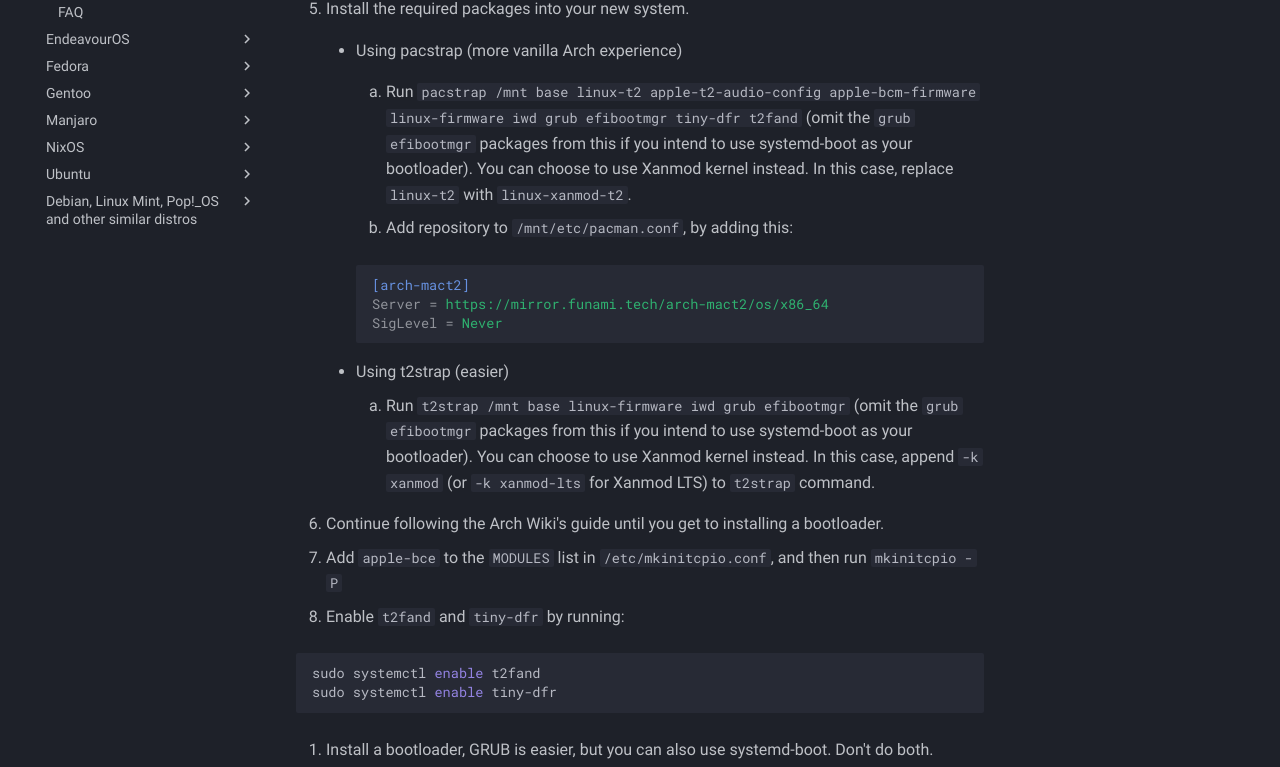
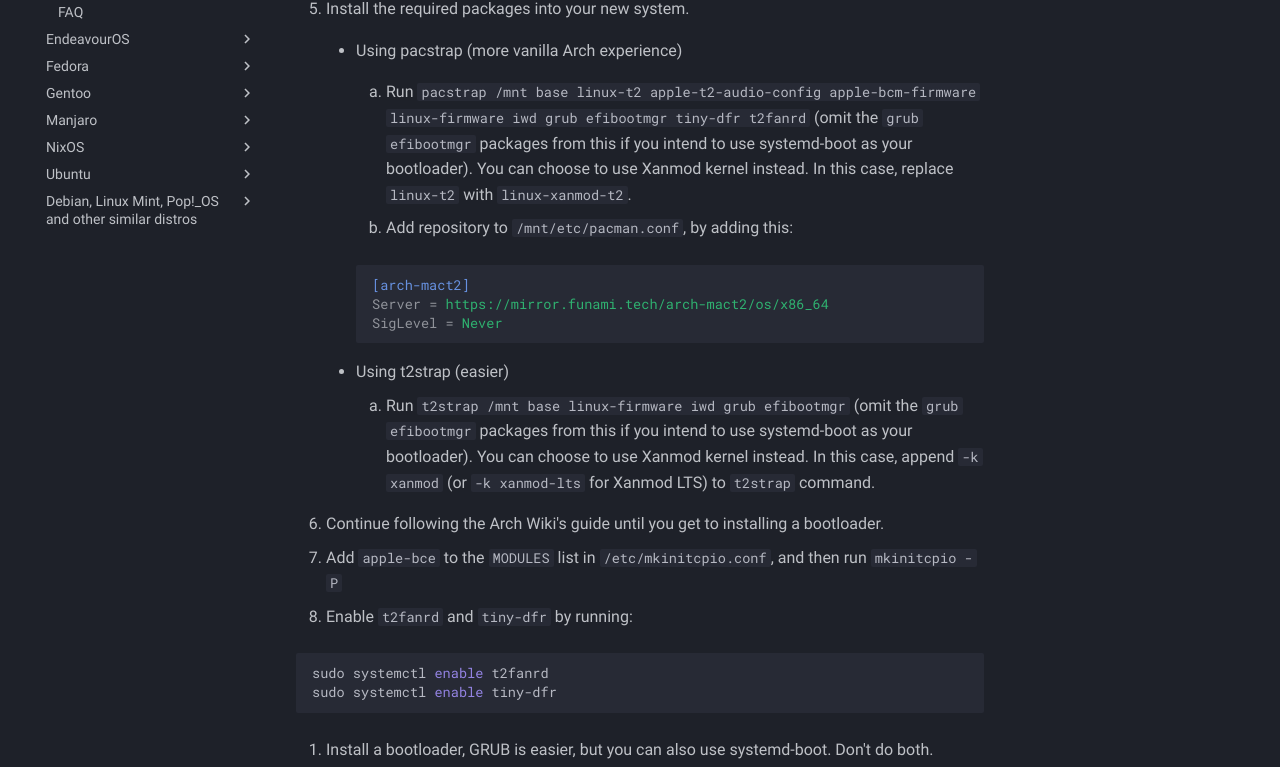
Before and after one commit to t2linux/wiki, an MkDocs documentation site: the page built from docs/distributions/arch/installation.md, in a window 1280 px wide and 1400 px high, scrolled down 605 px. Shown: the part 177-944 px from the top of the window. Built offline with MkDocs 1.6.1 and Material for MkDocs 9.7.7, drawn with Linux system fonts in a browser that asks for light colours; comment, search, counter and statistics services are not loaded.

Commit message:
Arch: Use t2fanrd

````diff
--- a/docs/distributions/arch/installation.md
+++ b/docs/distributions/arch/installation.md
@@ -22,7 +22,7 @@ You will need:
 
     -    Using pacstrap (more vanilla Arch experience)
 
-         1. Run `pacstrap /mnt base linux-t2 apple-t2-audio-config apple-bcm-firmware linux-firmware iwd grub efibootmgr tiny-dfr t2fand` (omit the `grub efibootmgr` packages from this if you intend to use systemd-boot as your bootloader). You can choose to use Xanmod kernel instead. In this case, replace `linux-t2` with `linux-xanmod-t2`.
+         1. Run `pacstrap /mnt base linux-t2 apple-t2-audio-config apple-bcm-firmware linux-firmware iwd grub efibootmgr tiny-dfr t2fanrd` (omit the `grub efibootmgr` packages from this if you intend to use systemd-boot as your bootloader). You can choose to use Xanmod kernel instead. In this case, replace `linux-t2` with `linux-xanmod-t2`.
 
          2. Add repository to `/mnt/etc/pacman.conf`, by adding this:
 
@@ -40,10 +40,10 @@ You will need:
 
 7. Add `apple-bce` to the `MODULES` list in `/etc/mkinitcpio.conf`, and then run `mkinitcpio -P`
 
-8. Enable `t2fand` and `tiny-dfr` by running:
+8. Enable `t2fanrd` and `tiny-dfr` by running:
 
    ```bash
-   sudo systemctl enable t2fand
+   sudo systemctl enable t2fanrd
    sudo systemctl enable tiny-dfr
    ```
 
````
